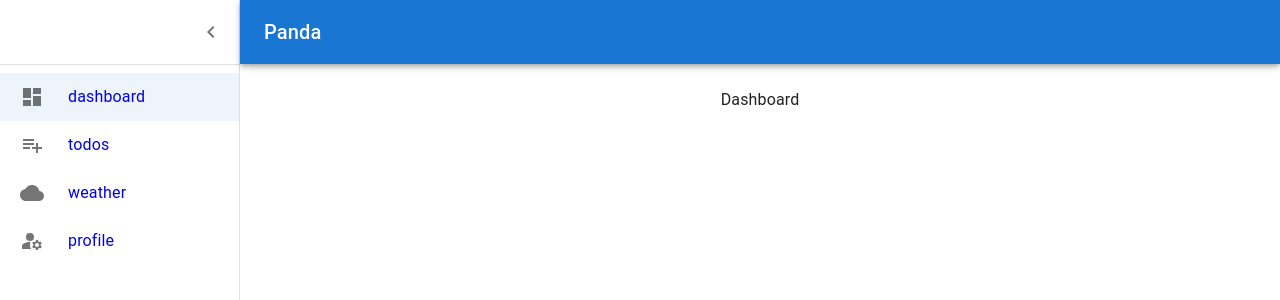
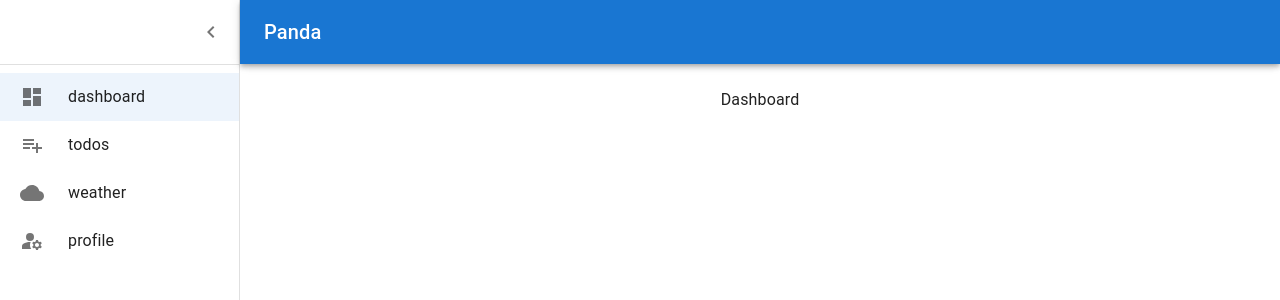
Before and after one commit to mehrdadazizkhani/panda, a React (Vite) app: page / in a window 1280 px wide. Shown: the top 300 px of the page. Built offline with nearby package versions, Linux system fonts and the light colour scheme.

Commit message:
Fix list item button

```diff
--- a/src/components/layout/Layout.tsx
+++ b/src/components/layout/Layout.tsx
@@ -21,7 +21,7 @@ import ListItem from "@mui/material/ListItem";
 import ListItemButton from "@mui/material/ListItemButton";
 import ListItemIcon from "@mui/material/ListItemIcon";
 import ListItemText from "@mui/material/ListItemText";
-import { Outlet, useLocation, Link } from "react-router-dom";
+import { Outlet, useLocation, Link, NavLink } from "react-router-dom";
 
 const drawerWidth = 240;
 
@@ -51,7 +51,6 @@ const DrawerHeader = styled("div")(({ theme }) => ({
   alignItems: "center",
   justifyContent: "flex-end",
   padding: theme.spacing(0, 1),
-  // necessary for content to be below app bar
   ...theme.mixins.toolbar,
 }));
 
@@ -156,20 +155,16 @@ export default function Layout() {
         <Divider />
         <List>
           {listItems.map((item) => (
-            <ListItem
+            <ListItemButton
               key={item.id}
-              disablePadding
-              sx={{ display: "block" }}
-              component={Link}
-              to={item.to}
-            >
-              <ListItemButton
               selected={location.pathname === item.to}
               sx={{
                 minHeight: 48,
                 justifyContent: open ? "initial" : "center",
                 px: 2.5,
               }}
+              component={Link}
+              to={item.to}
             >
               <ListItemIcon
                 sx={{
@@ -185,7 +180,6 @@ export default function Layout() {
                 sx={{ opacity: open ? 1 : 0 }}
               />
             </ListItemButton>
-            </ListItem>
           ))}
         </List>
       </Drawer>
```
Lines whose indentation alone changed are shown as unchanged.
